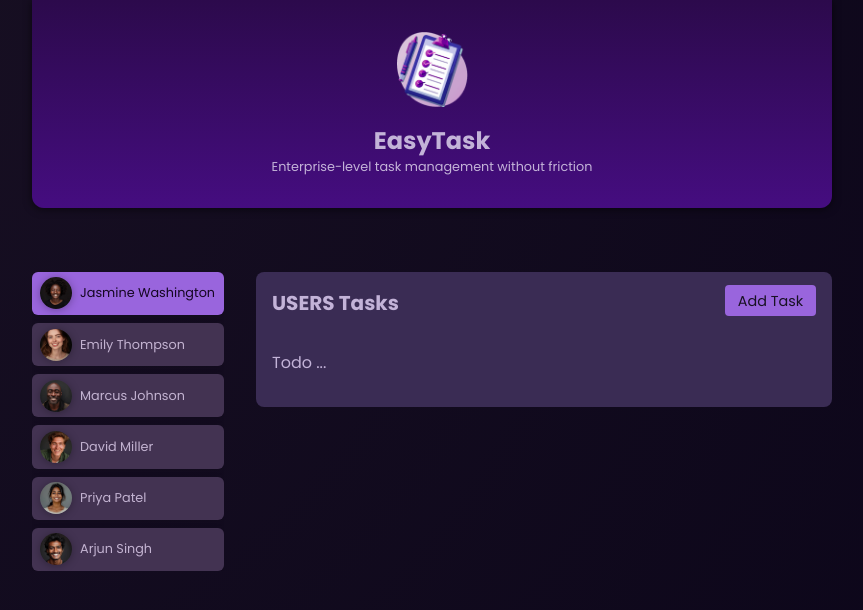
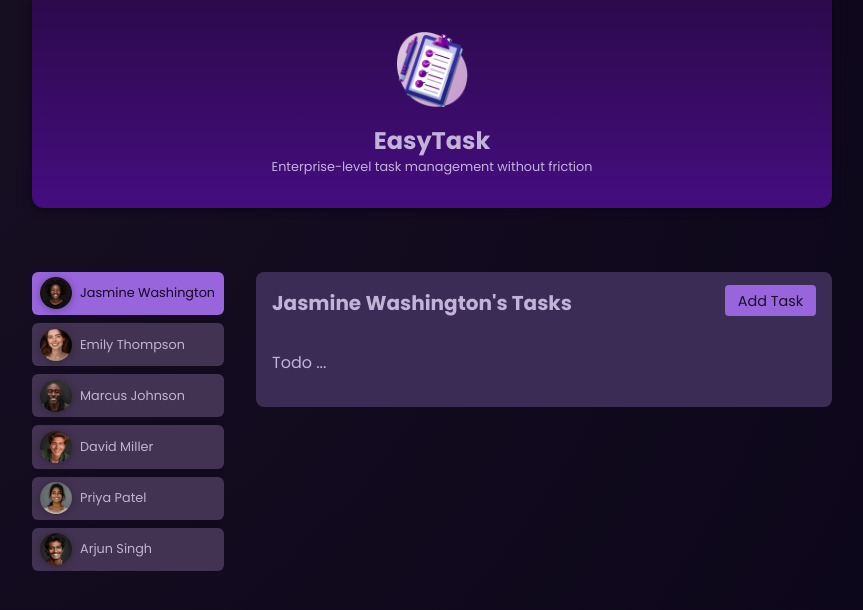
Before and after one commit to VedantBhagwat/EasyTaskManagement, an Angular app: page /users/u1 in a window 1280 px wide. Shown: the top 610 px of the page, without its empty margins (208-1071 px from the left). Built offline with nearby package versions, Linux system fonts and the light colour scheme.

Commit message:
display username using dynamic route parameters using input function

```diff
--- a/src/app/app.config.ts
+++ b/src/app/app.config.ts
@@ -1,8 +1,11 @@
 import { ApplicationConfig, provideZoneChangeDetection } from '@angular/core';
-import { provideRouter } from '@angular/router';
+import { provideRouter, withComponentInputBinding } from '@angular/router';
 
 import { routes } from './app.routes';
 
 export const appConfig: ApplicationConfig = {
-  providers: [provideZoneChangeDetection({ eventCoalescing: true }), provideRouter(routes)]
+  providers: [
+    provideZoneChangeDetection({ eventCoalescing: true }),
+    provideRouter(routes, withComponentInputBinding()),
+  ],
 };
--- a/src/app/components/users/user-tasks/user-tasks.component.html
+++ b/src/app/components/users/user-tasks/user-tasks.component.html
@@ -1,6 +1,6 @@
 <section id="tasks">
   <header>
-    <h2>USERS Tasks</h2>
+    <h2>{{ userName() }}'s Tasks</h2>
     <menu>
       <a>Add Task</a>
     </menu>
--- a/src/app/components/users/user-tasks/user-tasks.component.ts
+++ b/src/app/components/users/user-tasks/user-tasks.component.ts
@@ -1,11 +1,16 @@
-import { Component } from '@angular/core';
+import { Component, computed, inject, input } from '@angular/core';
+import { UsersService } from '../../../services/users.service';
 
 @Component({
   selector: 'app-user-tasks',
   imports: [],
   templateUrl: './user-tasks.component.html',
-  styleUrl: './user-tasks.component.scss'
+  styleUrl: './user-tasks.component.scss',
 })
 export class UserTasksComponent {
-
+  userId = input.required<string>();
+  private usersService = inject(UsersService);
+  userName = computed(
+    () => this.usersService.users.find((user) => user.id == this.userId())?.name
+  );
 }
```
